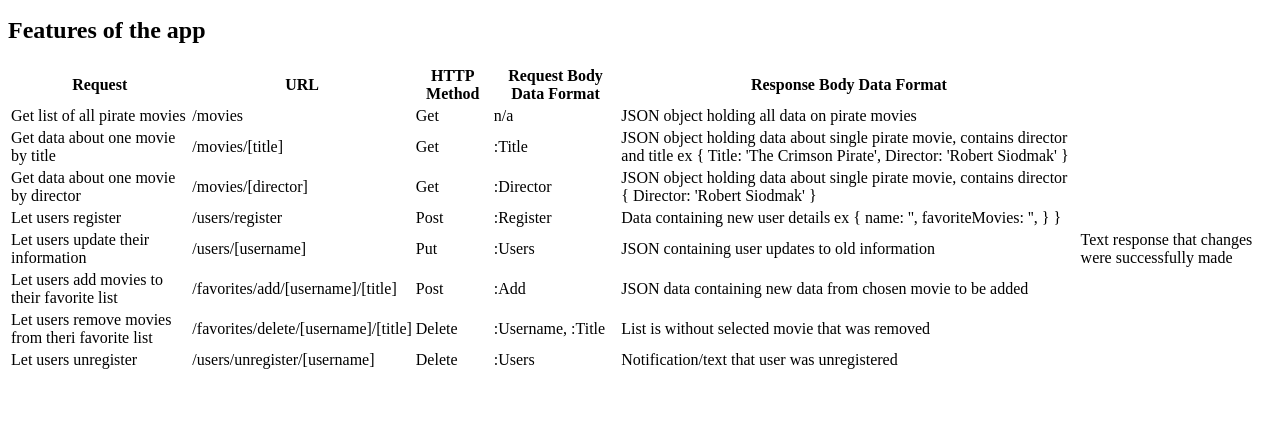
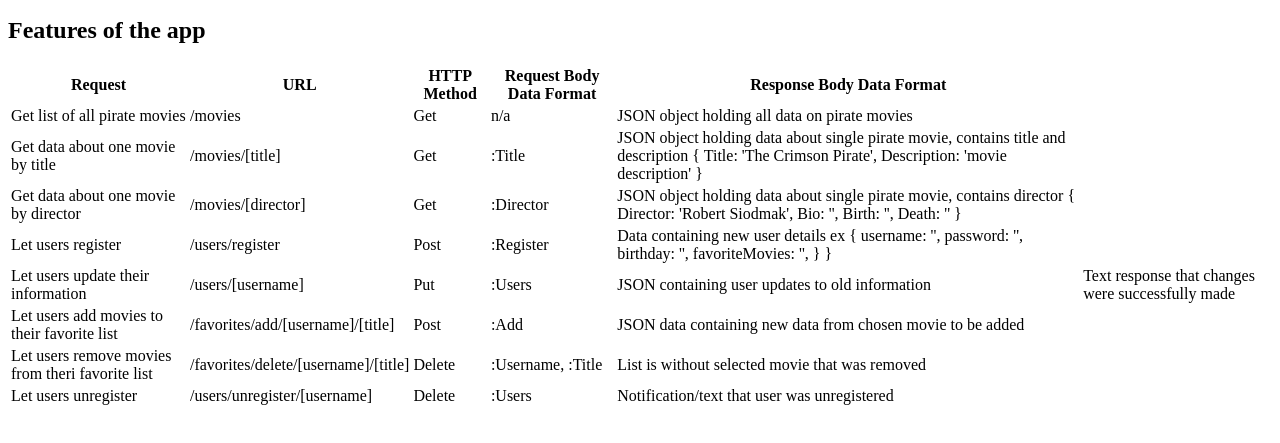
Before and after one commit to cwe1229a/movie_api, a website: page documentation.html in a window 1280 px wide. Shown: the part 119-562 px from the top of the page. Drawn offline with Linux system fonts and the light colour scheme.

Commit message:
Update documentation.html

```diff
--- a/documentation.html
+++ b/documentation.html
@@ -30,10 +30,10 @@
         <td>/movies/[title]</td>
         <td>Get</td>
         <td>:Title</td>
-        <td>JSON object holding data about single pirate movie, contains director and title ex
+        <td>JSON object holding data about single pirate movie, contains title and description
           {
             Title: 'The Crimson Pirate',
-            Director: 'Robert Siodmak'
+            Description: 'movie description'
           }</td>
       </tr>
       <tr>
@@ -43,7 +43,10 @@
         <td>:Director</td>
         <td>JSON object holding data about single pirate movie, contains director
           {
-            Director: 'Robert Siodmak'
+            Director: 'Robert Siodmak',
+            Bio: '',
+            Birth: '',
+            Death: ''
           }</td>
       <tr>
         <td>Let users register</td>
@@ -52,7 +55,9 @@
         <td>:Register</td>
         <td>Data containing new user details ex
           {
-            name: '',
+            username: '',
+            password: '',
+            birthday: '',
             favoriteMovies: '',
           }
           }</td>
```
